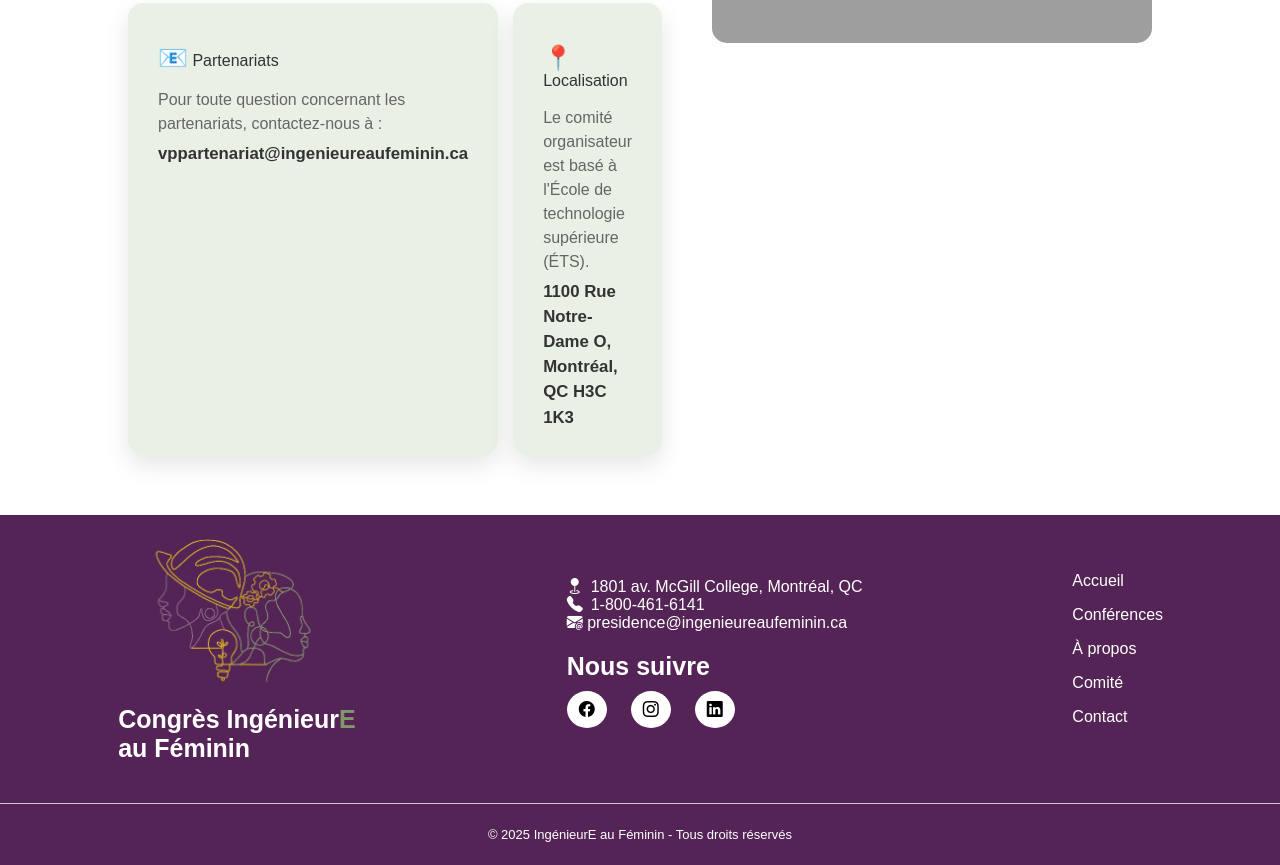
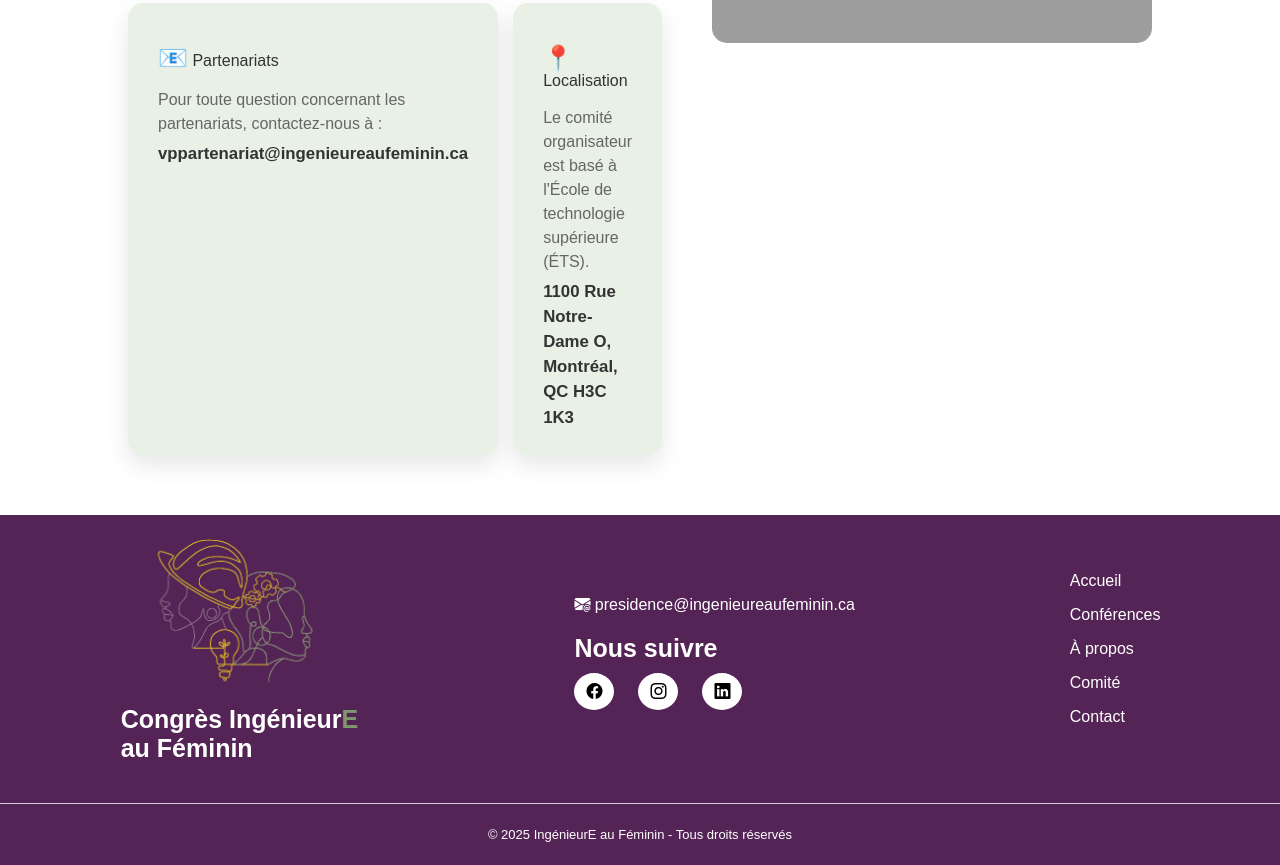
Before and after one commit to Yasmtidk/congres-website, a plain HTML site: page contact.html in a window 1280 px wide. Shown: the part 1054-1919 px from the top of the page. Drawn offline with nearby package versions, Linux system fonts and the light colour scheme; grey boxes are pictures that could not be loaded.

Commit message:
Update contact.html

```diff
--- a/contact.html
+++ b/contact.html
@@ -94,8 +94,6 @@
                 <h4>Congrès Ingénieur<span>E</span><br/> au Féminin</h4>
             </div>
             <div class="footer-block">
-                <div class="contact-icon"><i class="bi bi-geo-fill"></i>1801 av. McGill College, Montréal, QC</div>
-                <div class="contact-icon"><i class="bi bi-telephone-fill"></i>1-800-461-6141</div>
                 <div class="contact-icon"><a href="mailto:contact@ingenieureaufeminin.ca"><i class="bi bi-envelope-at-fill"></i> presidence@ingenieureaufeminin.ca</a></div>
                 <div class="reseaux">
                 <h4>Nous suivre</h4>
```
